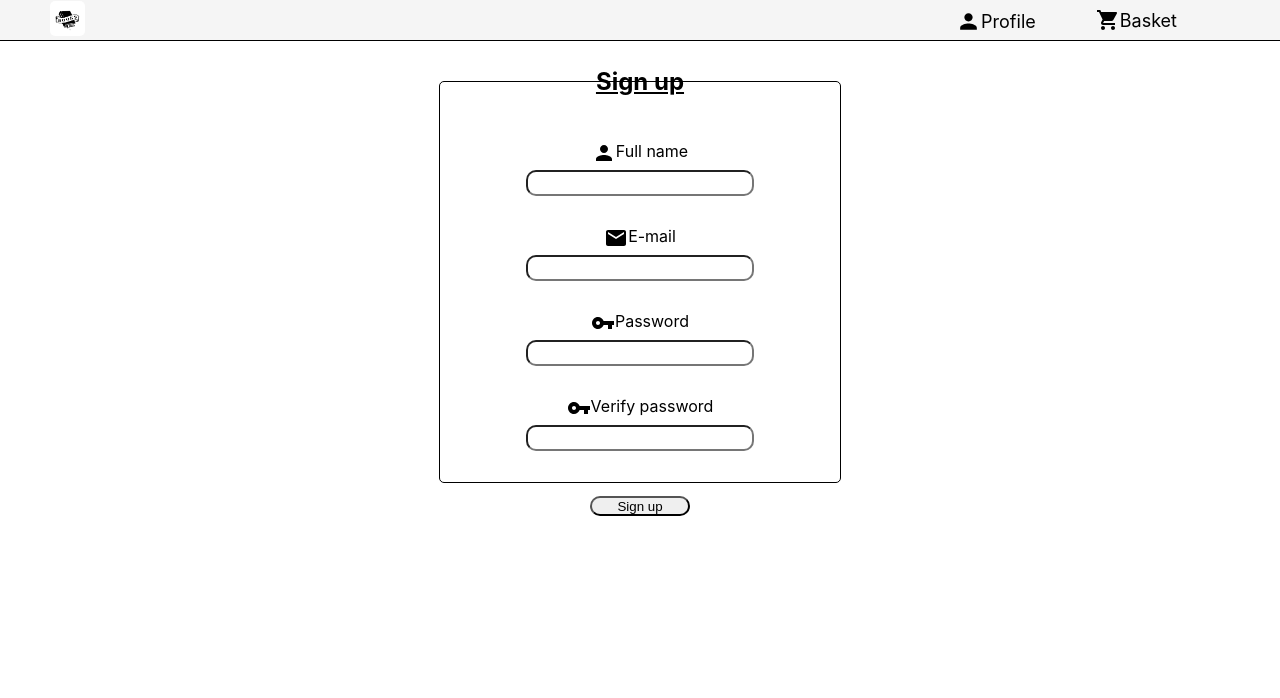
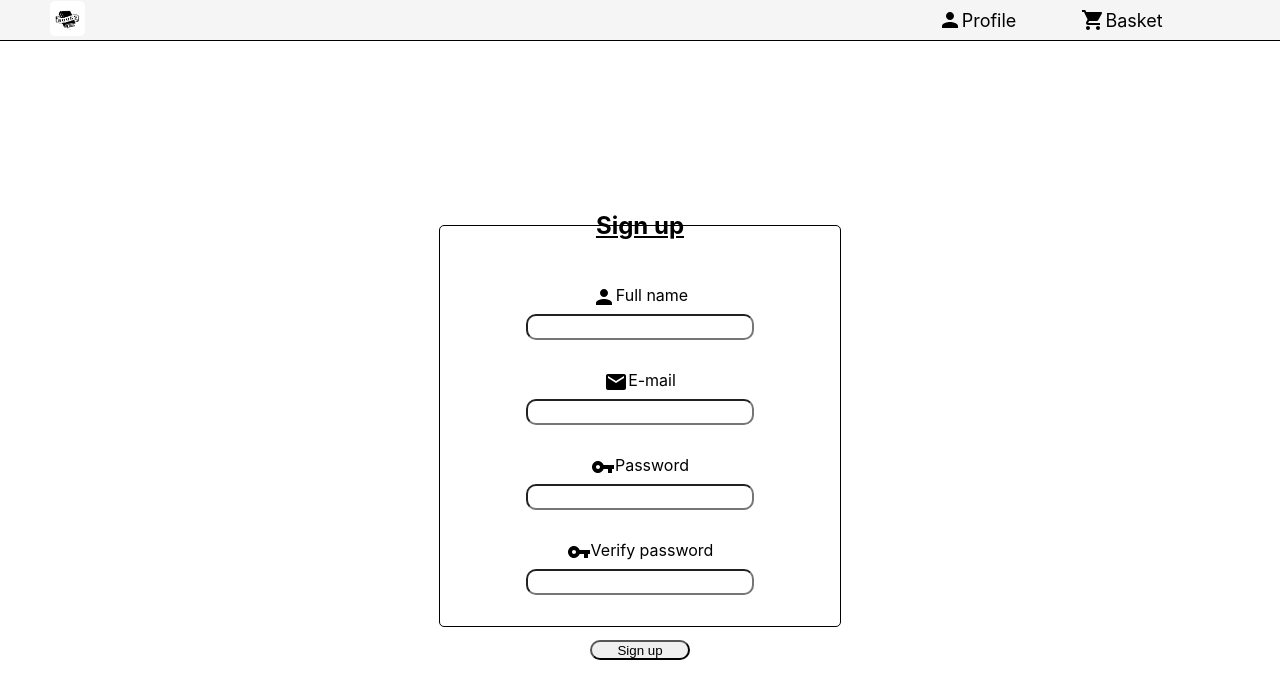
Before and after one commit to DeeaMG/Online-Library-React, a React (Create React App) app: page /sign-up in a window 1280 px wide. Shown: the top 698 px of the page. Built offline with nearby package versions, Linux system fonts and the light colour scheme.

Commit message:
Update Navbar-frst.scss
- 'Profile' link on hover in first navbar not centered properly.

```diff
--- a/src/LogIn-SignUp/Log-In.js
+++ b/src/LogIn-SignUp/Log-In.js
@@ -16,8 +16,8 @@ class LogIn extends Component
 			pass: '',
 		}
 
-		// sessionStorage['userEmail'] = '';
-		// sessionStorage['userEmail'] = '';
+		sessionStorage['username'] = '';
+		sessionStorage['userEmail'] = '';
 	}
 
 	getEmail = (event) =>
--- a/src/LogIn-SignUp/Log-In.scss
+++ b/src/LogIn-SignUp/Log-In.scss
@@ -15,7 +15,7 @@
 	height: 50vh;
 	border: 1px solid black;
 	border-radius: 5px;
-	margin: 5vh auto 0 auto;
+	margin: 23vh auto 0 auto;
 
 	.incorrectMsg {
 		@include incorrectMsg();
--- a/src/LogIn-SignUp/Sign-up.js
+++ b/src/LogIn-SignUp/Sign-up.js
@@ -62,7 +62,7 @@ class SignUp extends Component
 
 	postRedirect = (addData) =>
 	{
-		// window.location = '/log-in';
+		window.location = '/log-in';
 		this.postData(addData);
 		sessionStorage.clear();
 	}
--- a/src/Navbar/Navbar-frst.js
+++ b/src/Navbar/Navbar-frst.js
@@ -17,7 +17,7 @@ class NavbarFrst extends Component
 					<div className={'navbar-logo'}><NavLink exact to={'/'}><img src={logo} alt={'Not found'} className={'logo-pic'}/></NavLink></div>
 					<div className={'navbar-pages'}>
 						<div className={'profile'}>
-							<div className={'title'}><PersonIcon style={{width: '25px', height: '25px'}}/>Profile</div>
+							<div className={'title'}><PersonIcon/>Profile</div>
 							<div className={'cont'}>
 								<div className={'auth-creare'}><NavLink to={'/log-in'}>&nbsp;&nbsp;Log in</NavLink></div>
 								<div className={'auth-creare'}><NavLink to={'/sign-up'}>&nbsp;&nbsp;Sign&nbsp;up</NavLink></div>
--- a/src/Navbar/Navbar-frst.scss
+++ b/src/Navbar/Navbar-frst.scss
@@ -41,36 +41,35 @@ a {
 			font-size: 18px;
 		}
 
-
 		.profile {
 			position: relative;
 			display: inline-block;
-
-			.profile-pic {
-				width: 26px;
-				height: 26px;
-				border-radius: 500px;
-			}
+			align-self: center;
 
 			.title {
-				margin-top: 5px;
 				display: flex;
-				margin-right: 60px;
+				padding-right: 60px;
+				font-size: 18px;
+				width: 60px;
+				height: 4vh;
+				justify-content: center;
 				align-items: center;
-				font-size: 18px;
-				height: 80%;
+				text-align: center;
 			}
 
 			.cont {
 				display: none;
 				position: absolute;
 				text-align: center;
+				justify-content: center;
+				align-items: center;
 				width: 18vh;
 				height: 5.1vh;
 				background-color: whitesmoke;
 				border-radius: 4px;
 				top: 0;
-				left: -45px;
+				left: 45px;
+				margin-top: 4.5vh;
 
 				.auth-creare {
 					height: 50%;
@@ -79,9 +78,7 @@ a {
 			}
 
 			.title:hover {
-				//background-color: map-get($colors, login-backgrnd);
 				cursor: pointer;
-				//border-radius: 5px;
 			}
 
 			.auth-creare:hover {
@@ -90,20 +87,24 @@ a {
 		}
 
 		.profile:hover {
+			background-color: rgb(223, 222, 222);
+			border-radius: 30px;
+
 			.cont {
 				display: block;
 			}
 		}
 
 		.cos-cumparaturi {
+			width: 110px;
 			height: 80%;
 			align-items: center;
-			border-radius: 5px;
+			justify-content: center;
 		}
 
-		//.cos-cumparaturi:hover {
-		//	background-color: map-get($colors, login-backgrnd);
-		//	border-radius: 3px;
-		//}
+		.cos-cumparaturi:hover {
+			background-color: rgb(223, 222, 222);
+			border-radius: 30px;
+		}
 	}
 }
```
Also changed, not shown: 1 other file (tests, documents, lock files or other folders).
